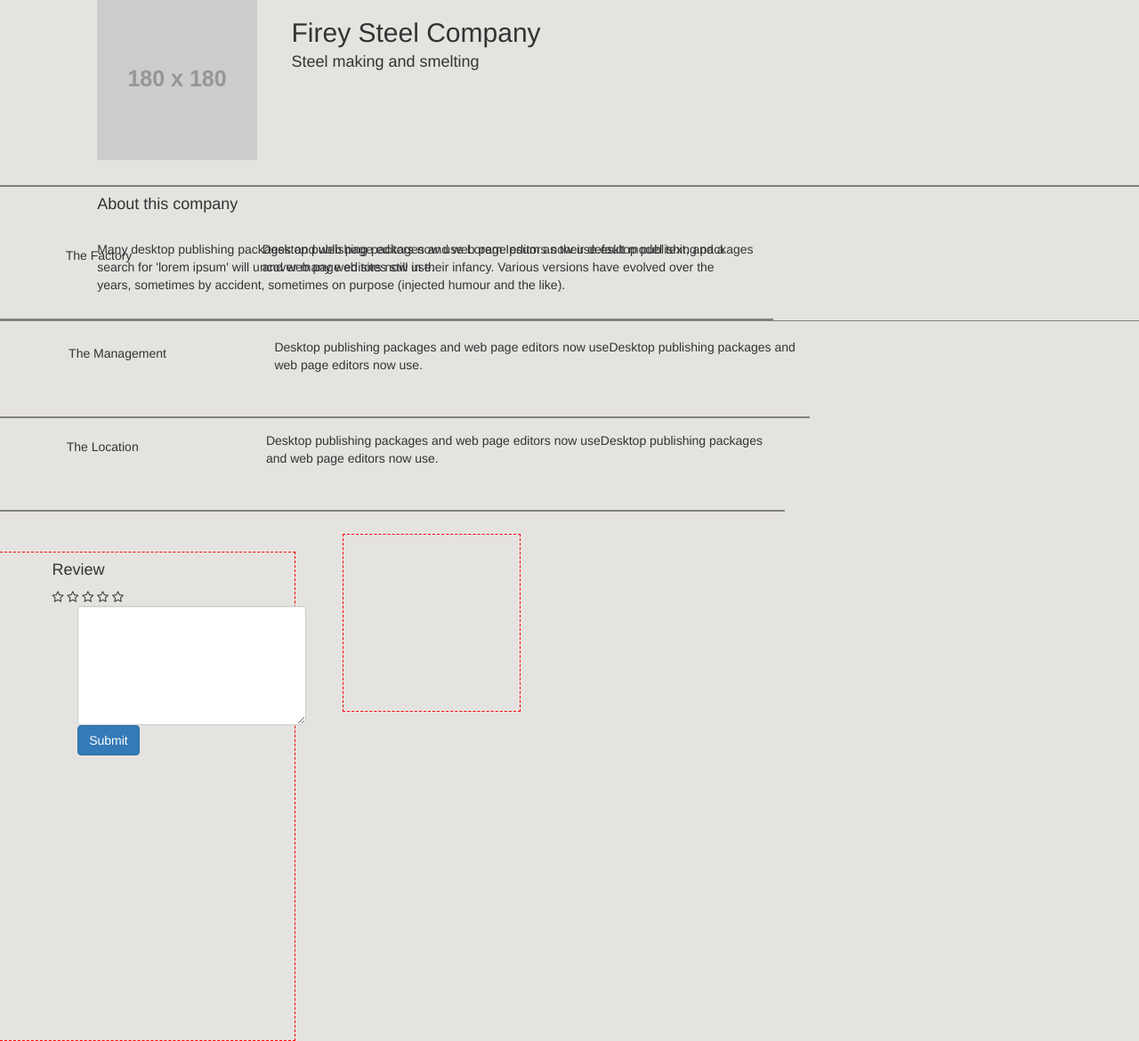
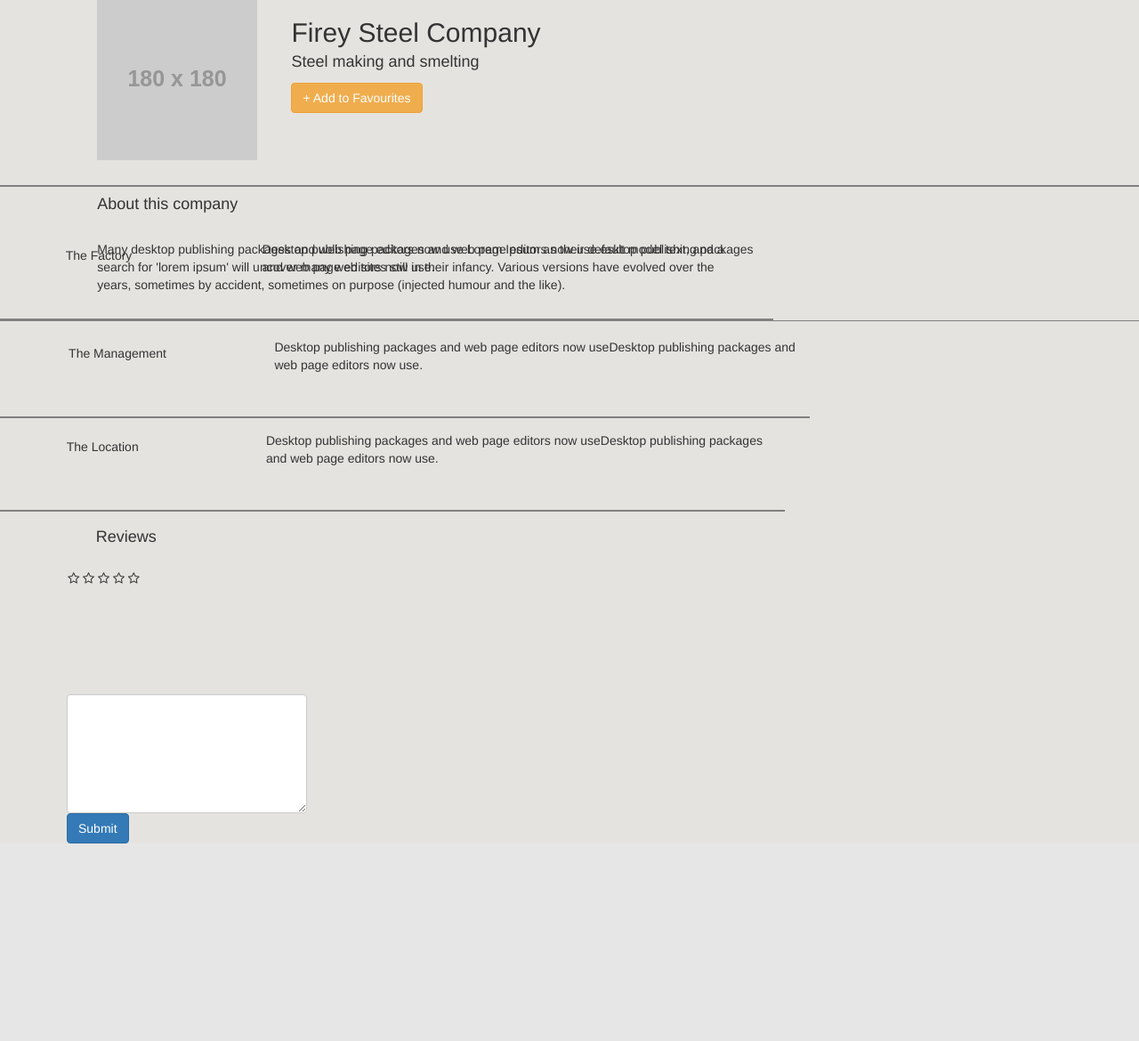
Before and after one commit to mcronan/creatorssource, a PHP site: page /profile.html in a window 1280 px wide; the page is wider, and only the part inside the window is pictured. Shown: the part 600-1770 px from the top of that part at 89% size. After the commit the page ends 1548 px from the top of that part, so only its background shows below. Run offline with PHP 8.4, Linux system fonts and the light colour scheme; grey boxes labelled with a size stand in for pictures from a placeholder-image service; some libraries are stand-ins or nearby versions.

Commit message:
adding to favourites not pushing to personal profile page

```diff
--- a/main.css
+++ b/main.css
@@ -59,6 +59,19 @@ h1 {
 	position: absolute;
 	top: -320px;
 }
+
+/******************************
+  	Company Title
+******************************/
+.company-title {
+	position: relative;
+}
+
+.h-position {
+	position: absolute;
+	top: 40px;
+}
+
 
 /******************************
 	   social proof
@@ -349,11 +362,21 @@ h1 {
 	position: absolute;
 	bottom: 300px;
 }
+/******************************
+	  Rating
+*****************************/
+.rating-header {
+	position: absolute;
+	bottom: -404px;
+	height: 20px;
+	left: 67px
+}
 
-.reviews {
+.rating {
 	position: absolute;
-	bottom: -520px;
-	height: 100px;
+	bottom: -460px;
+	height: 20px;
+	left: 67px
 }
 
 .inner-container-3 {
@@ -361,11 +384,64 @@ h1 {
 	border: 1px red dashed;
 }
 
+/******************************
+	  Review
+*****************************/
+.input-review {
+	position: absolute;
+	top: 1380px;
+	left: 35px;
+	width: 300px;
+}
+
 .new-review {
+	height: 150px;
+	width: 300px;
+	border: 1px solid #C7C5C3;
+	border-radius: 5px;
+	position: absolute;
+	top: 420px;
+	left: 155px;
+	display: none;
+	background-color: #F7F5F2;
+}
+
+.review-box {
+	height: 150px;
+	width: 300px;
+	background-color: red;
+}
+
+.newest-review {
+	position: absolute;
+	top: 400px;
+	left: 150px;
+}
+
+/******************************
+	  This must be positioned static/
+	  not positioned for new
+	  divs to be added
+*****************************/
+.review-text {
+    border: 1px solid #C7C5C3;
+	height: 150px;
+	width: 350px;
+	background: #F2F0ED;
+	margin-bottom: 10px;
+}
+
+/******************************
+	  Person Profile
+*****************************/
+.test-position {
+	position: relative;
+}
+.tester {
 	height: 200px;
 	width: 200px;
-	border: 1px dashed red;
+	background-color: white;
 	position: absolute;
-	top: 1200px;
-	left: 400px;
-}
+	top: 40px;
+/*	border: 1px solid gray;
+*/}
--- a/main.js
+++ b/main.js
@@ -41,17 +41,35 @@ $(function(){
  	})
 
  // *******************************
- // 	    Reviews Submission
+ // 	  Ratings &  Reviews
  //  ******************************//
+
+ 	var revArray = [];
+	var revValue = $('#review').val()
 
 	var Review = function(review){
 		this.review = review;
 	}
 
+	//****** for the rating stars *******//
 	$('#submit').on('click', function(){
+			var newReview = new Review(revValue)
+			revArray.push(newReview)
+			$('.number').text(revArray.length)
+	})
+
+
+ // *******************************
+ // 	  	  For the reviews
+ //  ******************************//
+ 	$('#submit').on('click', function(){
+		$('.rating').remove();
+		// this empties out the textbox
+		// assigns the contents of textbox to variable
 		var theReview = $('#review').val();
-		$('.new-review').append(theReview);
-
+		var bestReview = new Review(theReview)
+		$('.newest-review').prepend('<div class="review-text">' + bestReview.review + '</div>')
+		$('#review').val('')
 	})
 
  // *******************************
@@ -89,11 +107,41 @@ $(function(){
 
  	})
 
+/******************************
+	  Add to Favourites
+*****************************/
+// create a class creator for favourites
+// click-event on 'add to favourites'
+// this will create a new instance of this class
+// this will change the button to "added to favourites"
+// make a div that shows your favourites
+
+	var favArray = []
+	var theString = ''
+	var Favourite = function(fav) {
+		this.fav = fav;
+	}
+
+	$('.favourites').on('click', function(){
+		var favTitle = 'Firey Steel'
+		var newFav = new Favourite(favTitle)
+		favArray.push(newFav)
+		console.log(favArray)
+
+		var favPageString = favArray.map(function(name) {
+			return name['fav'];
+		})
+		var stringer = favPageString.join('')
+		console.log(stringer)
+		$('.test-position').text(stringer);
+
+		// var pushString = theString.push(stringer)
+		// $('.test-position').text("hello");
+
+	})
+
+	$('.test-position').text(theString);
+	console.log(theString)
 
 
- 	// $('.rating-1, .rating-2, .rating-3, .rating-4,.rating-5').on('click', function(){
- 	// 	$(this).replaceWith('<i class="fa fa-star"></i>')
-
- 	// })
-
 });
--- a/profile.html
+++ b/profile.html
@@ -37,9 +37,10 @@
 					<img src="http://placehold.it/180x180">
 				</div>
 				<div class="col-sm-8">
-					<h2> Firey Steel Company</h2>
+					<h2 class="firey"> Firey Steel Company</h2>
 					<br>
-					<h4 class="h4-position"> Steel making and smelting <h4>
+					<h4 class="h4-position"> Steel making and smelting <h4> <button type="button" class="btn btn-warning favourites"> + Add to Favourites</button>
+
 				</div>
 			</div>
 		</div>
@@ -110,30 +111,32 @@
 			</div>
 		</div>
 
-		<div class="row reviews">
-			<div class="inner-container-3">
-				<div class="col-sm-offset-2 col-sm-5">
-					<h4> Review </h4> <i class="rating-1 fa fa-star-o"></i> <i class="rating-2 fa fa-star-o"></i> <i class="rating-3 fa fa-star-o"></i> <i class="rating-4 fa fa-star-o"></i> <i class="rating-5 fa fa-star-o"></i>
+		<div class="row rating-header">
+				<div class="col-sm-offset-1 col-sm-1">
+					<h4 class="number"></h4>
 				</div>
-				<div class="col-sm-offset-3 col-sm-10">
+				<div class="col-sm-2">
+					<h4 class="num-of-reviews"> Reviews </h4>
+				</div>
+		</div>
+		<div class="row rating">
+			<div class="col-sm-offset-1 col-sm-12">
+				<i class="rating-1 fa fa-star-o"></i> <i class="rating-2 fa fa-star-o"></i> <i class="rating-3 fa fa-star-o"></i> <i class="rating-4 fa fa-star-o"></i> <i class="rating-5 fa fa-star-o"></i>
+			</div>
+		</div>
+		    <div class="rows input-review">
+				<div class="col-sm-offset-1 col-sm-12">
 					<textarea class="form-control" rows="6" id="review"></textarea>
 					<button type="submit" class="btn btn-primary" id="submit"> Submit </button>
-				</div>
+		        </div>
+		   </div>
 
-			</div>
+		<div class="row">
+			 <div class="col-sm-offset-4 col-sm-12">
+				<div class="newest-review">
+			 </div>
+		    </div>
 		</div>
-
-		<div class="row new-review">
-			<div class="col-sm-offset-2 col-sm-3">
-			</div>
-		</div>
-
-
-
-
-
-
-
 		<!-- <footer>
 			<div class="row">
 				<div class="col-sm-12 footer">
```
Also changed, not shown: index.html (+3 -5 lines), person-profile.html (added, +32 -0 lines).
